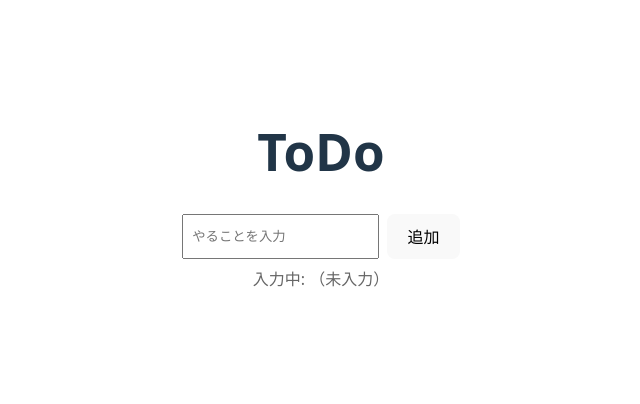
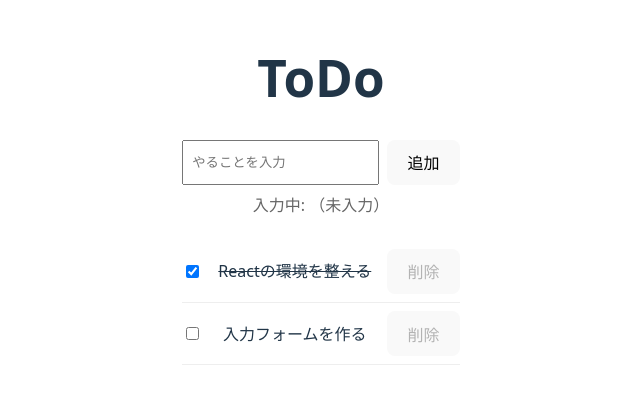
Before and after one commit to nishino203xx/react-study-project, a React app in the folder app/: page / in a window 1280 px wide. Shown: the part 202-606 px from the top of the page, without its empty margins (319-959 px from the left). Built offline with nearby package versions, Linux system fonts and the light colour scheme; the HTML template or start-up script is replaced by a standard one.

Commit message:
update:ToDo一覧の表示

```diff
--- a/app/src/App.tsx
+++ b/app/src/App.tsx
@@ -1,8 +1,19 @@
 import { useState } from "react";
 import "./App.css";
 
+type Todo = {
+  id: string;
+  title: string;
+  done: boolean;
+};
+
 function App() {
   const [text, setText] = useState("");
+  const [todos, setTodos] = useState<Todo[]>([
+    { id: "t1", title: "Reactの環境を整える", done: true },
+    { id: "t2", title: "入力フォームを作る", done: false },
+  ]);
+
   const handleSubmit = (e: React.FormEvent) => {
     e.preventDefault();
 
@@ -33,6 +44,37 @@ function App() {
       <p style={{ marginTop: 8, color: "#666" }}>
         入力中: <strong>{text || "（未入力）"}</strong>
       </p>
+
+      <ul style={{ listStyle: "none", padding: 0, marginTop: 24 }}>
+        {todos.length === 0 && (
+          <li style={{ color: "#666" }}>まだ何もありません。</li>
+        )}
+        {todos.map((t) => (
+          <li
+            key={t.id}
+            style={{
+              display: "flex",
+              alignItems: "center",
+              gap: 8,
+              padding: "8px 0",
+              borderBottom: "1px solid #eee",
+            }}
+          >
+            {/* todo:チェック機能 */}
+            <input type="checkbox" checked={t.done} readOnly />
+            <span
+              style={{
+                flex: 1,
+                textDecoration: t.done ? "line-through" : "none",
+              }}
+            >
+              {t.title}
+            </span>
+            {/* todo:削除機能 */}
+            <button disabled>削除</button>
+          </li>
+        ))}
+      </ul>
     </main>
   );
 }
```
